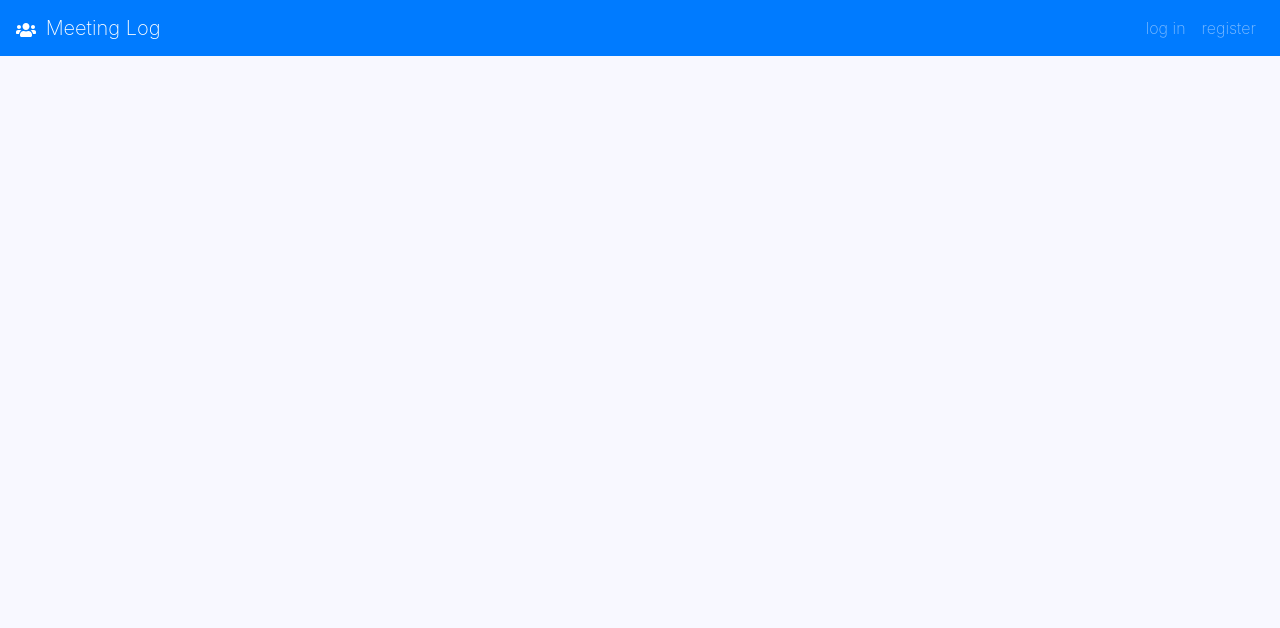
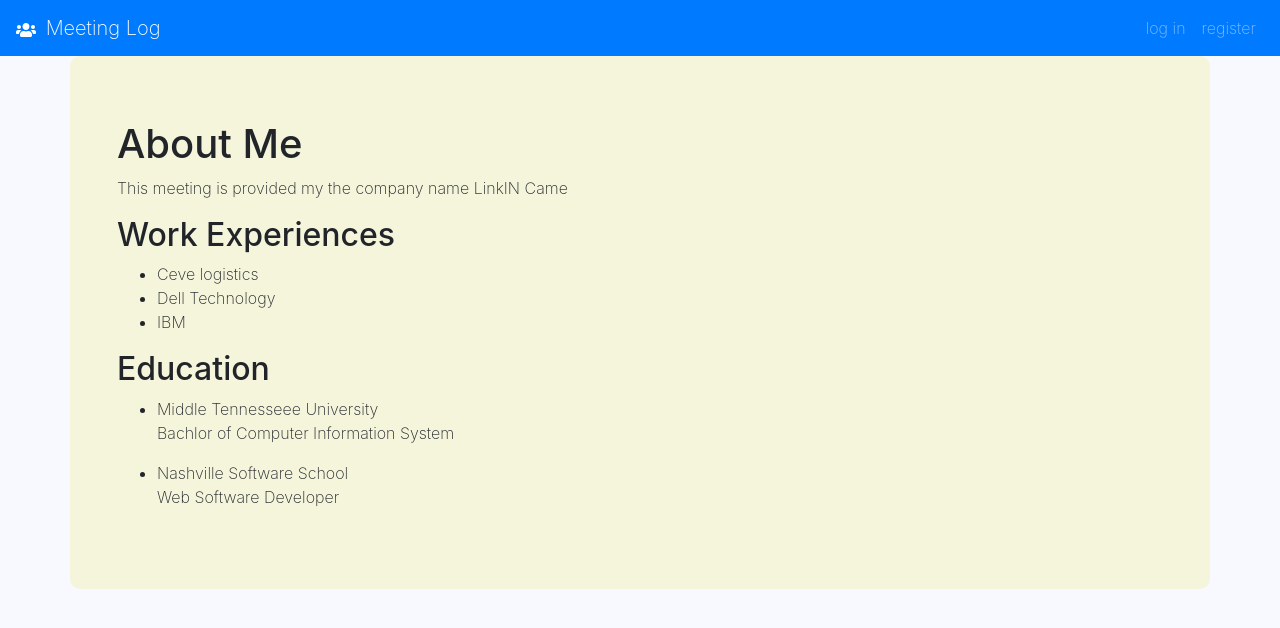
Before and after one commit to AliAbdulle/meetinglog, a React (Create React App) app: page /resume in a window 1280 px wide. Shown: the top 628 px of the page. Built offline with nearby package versions, Linux system fonts and the light colour scheme; no server answers.

Commit message:
Display the resume page

```diff
--- a/src/App.css
+++ b/src/App.css
@@ -24,3 +24,6 @@
   font-size: calc(20px + 2vmin);
   color: white;
 }
+#text{
+  justify-content: center;
+}
--- a/src/App.js
+++ b/src/App.js
@@ -64,6 +64,7 @@
           userID: FBUser.uid
         });
         navigate("/meetings");
+        navigate("/resume");
       });
     });
   };
@@ -118,7 +119,7 @@
 
           />
           <Resume
-            path="/resume/:userID/:meetingID"
+            path="/resume"
 
           />
           <Register path="/register" registerUser={this.registerUser} />
--- a/src/Resume.js
+++ b/src/Resume.js
@@ -9,7 +9,8 @@
     return (
         <div className="container">
           <div className="row">
-            <div className="jumbotron">
+            <div className="jumbotron col-lg-12">
+            <div className="col-md-12 justify-content-center "id="text">
               <h1 className="text-title">
                 About Me
               </h1>
@@ -29,7 +30,7 @@
               </ul>
             </div>
           </div>
-
+          </div>
         </div>
     );
   }
```
